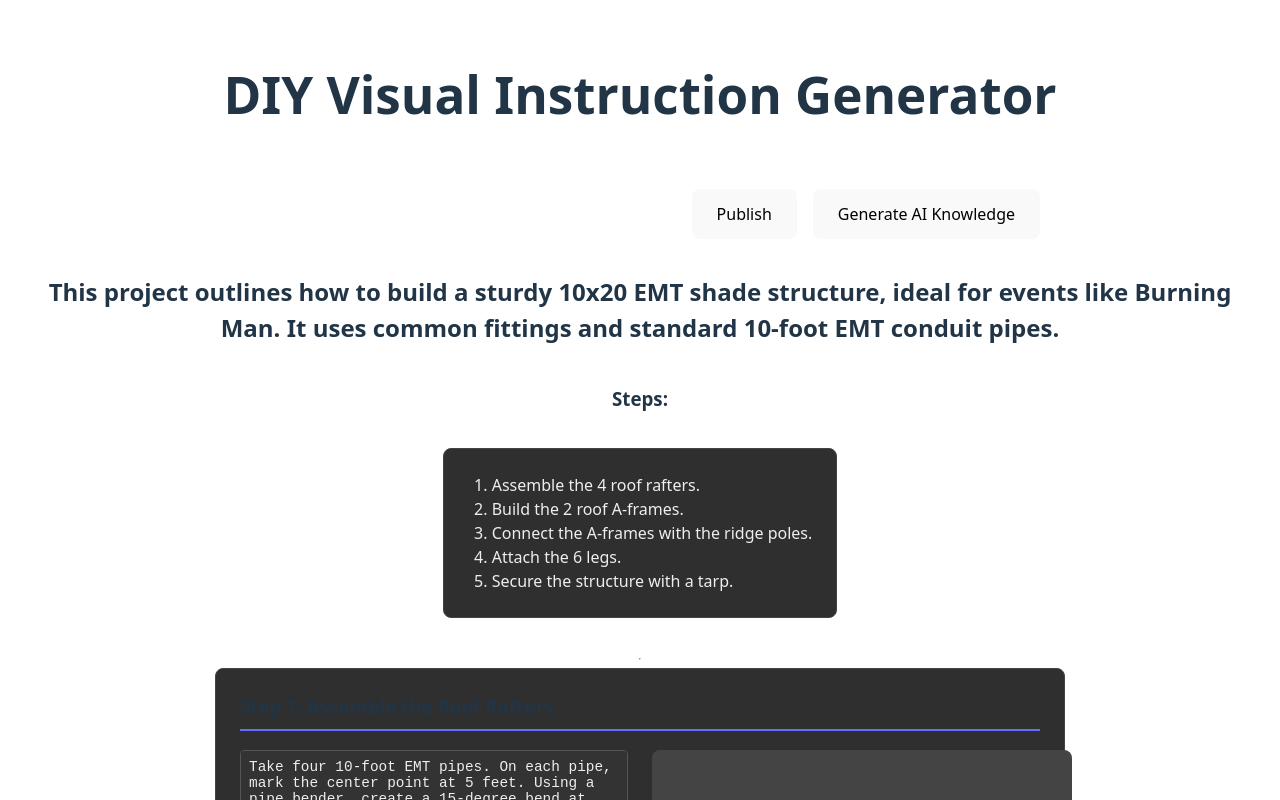
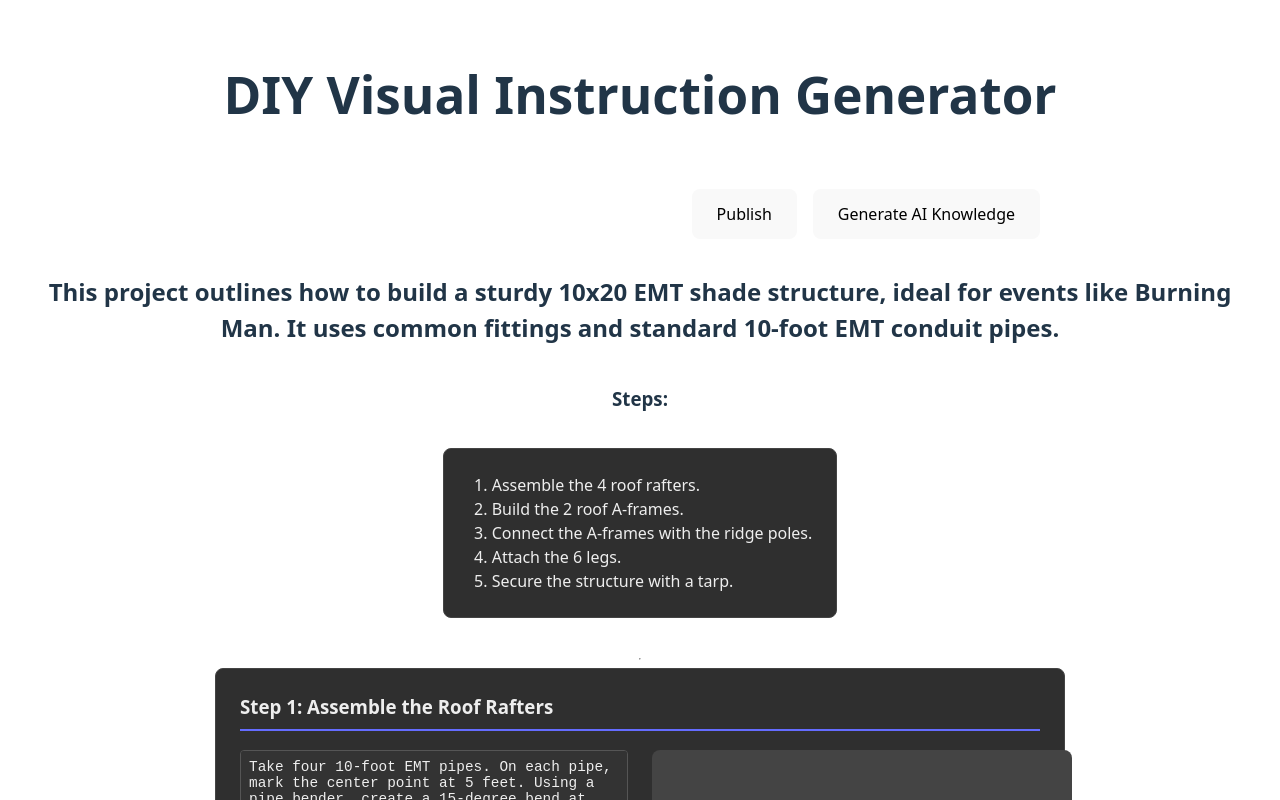
Before and after one commit to kirilligum/image-step, a React (Vite) app in the folder client/: page / in a window 1280 px wide. Both pictures are taken after typing "Sample" into the empty fields and a click on the button "Generate Instructions". Shown: the top 800 px of the page. Built offline with nearby package versions, Linux system fonts and the light colour scheme.

Commit message:
style: lighten step title color for visibility
Co-authored-by: aider (gemini/gemini-2.5-pro) <aider@aider.chat>

```diff
--- a/client/src/Step.css
+++ b/client/src/Step.css
@@ -13,6 +13,7 @@
   margin-top: 0;
   border-bottom: 2px solid #646cff;
   padding-bottom: 0.5rem;
+  color: #eee;
 }
 
 .step-content {
```
